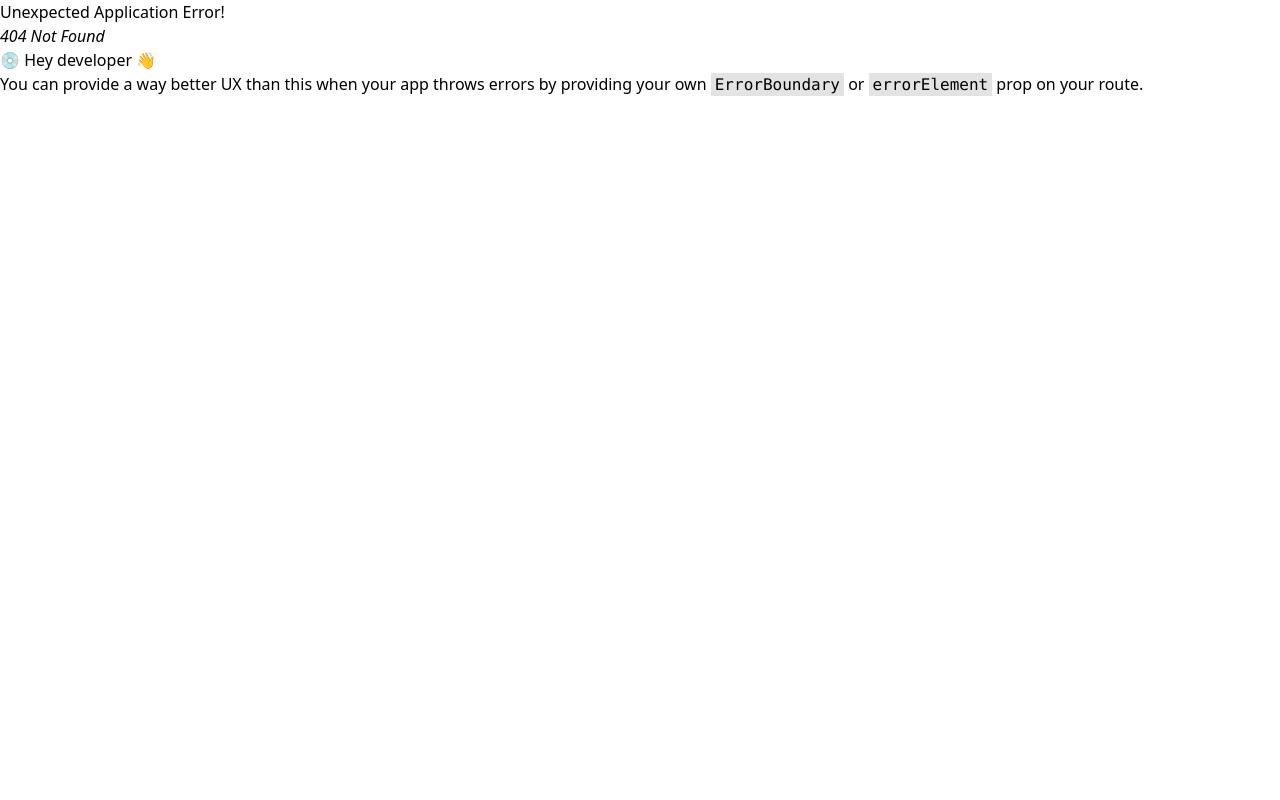
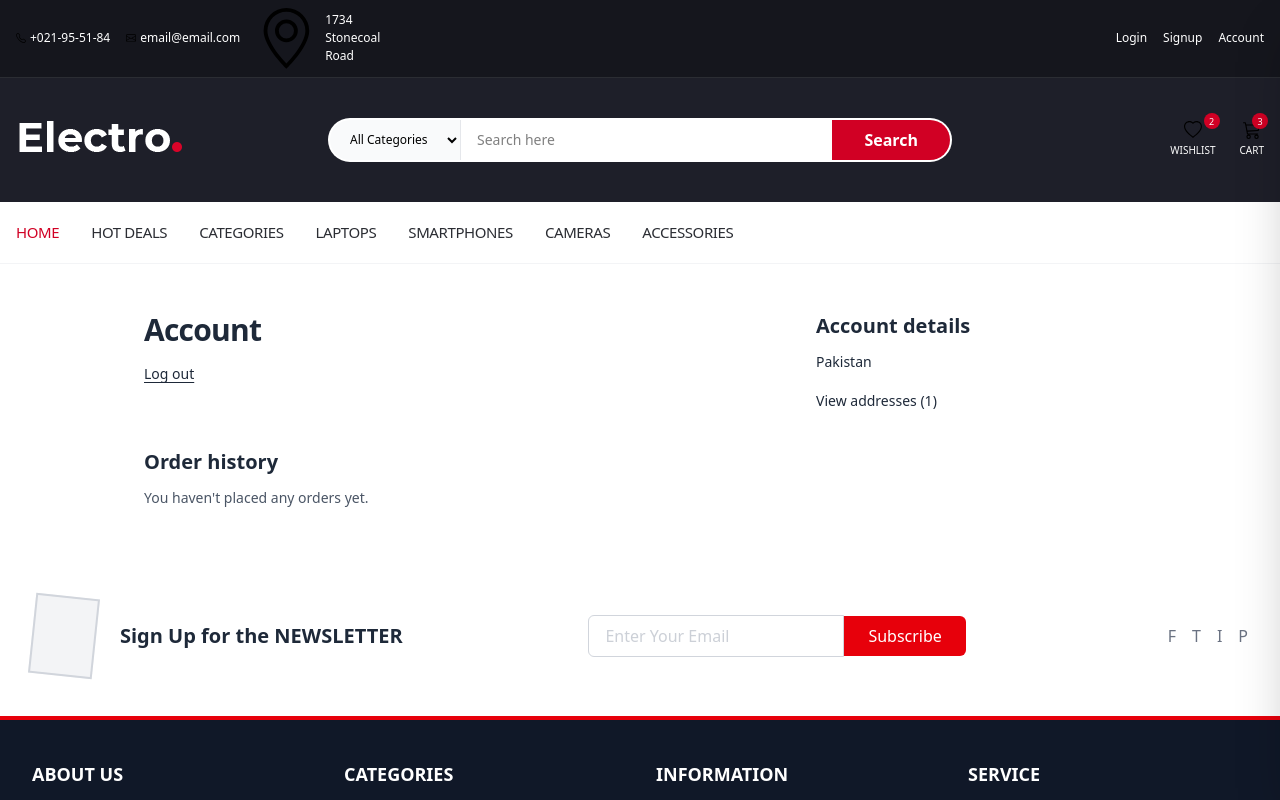
Before and after one commit to HamzaIshfaq123/fullstack-ecommerce-site, a React (Vite) app in the folder Client/: page /account in a window 1280 px wide. Before the commit this address had no page. Shown: the top 800 px of the page. Built offline with nearby package versions, Linux system fonts and the light colour scheme.

Commit message:
Day 11: Login & Signup Components and Account Page Setup ...

```diff
--- a/Client/src/components/Header/Navbar.jsx
+++ b/Client/src/components/Header/Navbar.jsx
@@ -9,8 +9,11 @@ import { faFacebook } from '@fortawesome/free-brands-svg-icons'
 import { Telephone, Envelope, GeoAlt, Heart, Cart3, List, X, ArrowRightCircle } from 'react-bootstrap-icons';
 import { Link } from 'react-router-dom'
 import { Disclosure, DisclosureButton, DisclosurePanel, Menu, MenuButton, MenuItem, MenuItems } from '@headlessui/react'
+import Login from '../Pages/Auth/Login';
+import Signup from '../Pages/Auth/Signup';
 
 const Navbar = ({ onCartToggle }) => {
+    const [authModalType, setAuthModalType] = useState(null); // 'login', 'signup', or null
     const [isMobileMenuOpen, setIsMobileMenuOpen] = useState(false);
     const [isMenuOpen, setIsMenuOpen] = useState(false);
 
@@ -45,11 +48,29 @@ const Navbar = ({ onCartToggle }) => {
             </li> */}
           </ul>
           <ul className="flex gap-4 items-center">
-            <li className="hover:text-[#D10024] cursor-pointer"><span className="text-[#D10024] font-bold">$</span> USD</li>
-            <li className="hover:text-[#D10024] cursor-pointer">My Account</li>
+            <li onClick={() => setAuthModalType('login')} className="hover:text-[#D10024] cursor-pointer"><span className="text-[#D10024] font-bold"></span> Login</li>
+            <li onClick={() => setAuthModalType('signup')} className="hover:text-[#D10024] cursor-pointer">Signup</li>
+            <Link to="/account"><li className="hover:text-[#D10024] cursor-pointer">Account</li></Link>
           </ul>
         </div>
       </div>
+
+      {/* Logic to render based on the string state */}
+      {authModalType === 'login' && (
+        <Login
+          isOpen={true}
+          onClose={() => setAuthModalType(null)}
+          openSignup={() => setAuthModalType('signup')}
+        />
+      )}
+
+      {authModalType === 'signup' && (
+        <Signup
+          isOpen={true}
+          onClose={() => setAuthModalType(null)}
+          openLogin={() => setAuthModalType('login')}
+        />
+      )}
 
       {/* 2. MAIN HEADER - Flex Wrap & Mobile Optimization */}
       <div className="bg-[#1E1F29] py-4 md:py-6">
--- /dev/null
+++ b/Client/src/components/Pages/Account/Account.jsx
@@ -0,0 +1,48 @@
+import React from 'react'
+// import { User, LogOut, Package } from 'lucide-react'; // Optional icons from Lucide React
+
+
+const Account = () => {
+    // Assuming user data would be fetched from context/state
+  const userDetails = {
+    name: 'John Doe', // Not visible in image, but helpful
+    country: 'Pakistan',
+    addressesCount: 1,
+  };
+  return (
+    <div className="container mx-auto px-4 py-12 max-w-5xl">
+      <div className="flex flex-col md:flex-row justify-between gap-12">
+
+        {/* Left Column: Account & Order History */}
+        <div className="flex-1 space-y-16">
+          <section>
+            <h1 className="text-3xl font-semibold text-gray-800 mb-4 tracking-tight">Account</h1>
+            <div className="flex items-center text-sm">
+
+              <a href="/account" className="text-gray-800 underline underline-offset-3">Log out</a>
+            </div>
+          </section>
+
+          <section>
+            <h2 className="text-xl font-semibold text-gray-800 mb-3">Order history</h2>
+            <p className="text-gray-600 text-sm">You haven't placed any orders yet.</p>
+          </section>
+        </div>
+
+        {/* Right Column: Account Details */}
+        <div className="flex-1 md:flex-none md:w-80">
+          <section className="bg-white">
+            <h2 className="text-xl font-semibold text-gray-800 mb-3">Account details</h2>
+            <p className="text-gray-800 text-sm mb-4">{userDetails.country}</p>
+            <a href="/account" className="text-gray-800 hover:underline text-sm">
+              View addresses ({userDetails.addressesCount})
+            </a>
+          </section>
+        </div>
+
+      </div>
+    </div>
+  )
+}
+
+export default Account
--- /dev/null
+++ b/Client/src/components/Pages/Auth/Login.jsx
@@ -0,0 +1,33 @@
+import React from 'react';
+import { createPortal } from 'react-dom';
+
+const Login = ({ isOpen, onClose, openSignup }) => {
+  if (!isOpen) return null;
+
+  return createPortal(
+    <div className="fixed inset-0 z-50 flex items-center justify-center bg-black/50 backdrop-blur-sm">
+      {/* Same w-96 and spacing as Signup.jsx */}
+      <div className="bg-white w-96 p-8 rounded-none shadow-2xl relative flex flex-col justify-center">
+        <button onClick={onClose} className="absolute top-4 right-4 text-gray-400 hover:text-black text-xl">×</button>
+
+        <h2 className="text-xl font-light tracking-widest uppercase mb-8 text-center">Login</h2>
+
+        <form className="flex flex-col gap-5">
+          <input type="email" placeholder="Email Address" className="border-b border-gray-300 py-2 focus:border-black outline-none transition-all text-sm" />
+          <input type="password" placeholder="Password" className="border-b border-gray-300 py-2 focus:border-black outline-none transition-all text-sm" />
+
+          <button className="bg-black text-white py-3 mt-4 text-xs tracking-[0.2em] uppercase hover:bg-zinc-800 transition-colors">
+            Sign In
+          </button>
+        </form>
+
+        <p className="mt-8 text-center text-[11px] text-gray-500 uppercase tracking-wider">
+          New Customer? <span onClick={openSignup} className="text-black cursor-pointer underline underline-offset-4">Create Account</span>
+        </p>
+      </div>
+    </div>,
+    document.getElementById('portal-root')
+  );
+};
+
+export default Login;
--- /dev/null
+++ b/Client/src/components/Pages/Auth/Signup.jsx
@@ -0,0 +1,37 @@
+import React from 'react';
+import { createPortal } from 'react-dom';
+
+const Signup = ({ isOpen, onClose, openLogin }) => {
+  if (!isOpen) return null;
+
+  return createPortal(
+    <div className="fixed inset-0 z-50 flex items-center justify-center bg-black/50 backdrop-blur-sm">
+      {/* Fixed w-96 and min-h-[400px] ensures size equality */}
+      <div className="bg-white w-96 p-8 rounded-none shadow-2xl relative flex flex-col justify-center">
+        <button onClick={onClose} className="absolute top-4 right-4 text-gray-400 hover:text-black text-xl">×</button>
+
+        <h2 className="text-xl font-light tracking-widest uppercase mb-8 text-center">Register</h2>
+
+        <form className="flex flex-col gap-5">
+          <div className="flex gap-2">
+            <input type="text" placeholder="First Name" className="w-1/2 border-b border-gray-300 py-2 focus:border-black outline-none transition-all text-sm" />
+            <input type="text" placeholder="Last Name" className="w-1/2 border-b border-gray-300 py-2 focus:border-black outline-none transition-all text-sm" />
+          </div>
+          <input type="email" placeholder="Email Address" className="border-b border-gray-300 py-2 focus:border-black outline-none transition-all text-sm" />
+          <input type="password" placeholder="Password" className="border-b border-gray-300 py-2 focus:border-black outline-none transition-all text-sm" />
+
+          <button className="bg-black text-white py-3 mt-4 text-xs tracking-[0.2em] uppercase hover:bg-zinc-800 transition-colors">
+            Create Account
+          </button>
+        </form>
+
+        <p className="mt-8 text-center text-[11px] text-gray-500 uppercase tracking-wider">
+          Already a member? <span onClick={openLogin} className="text-black cursor-pointer underline underline-offset-4">Sign In</span>
+        </p>
+      </div>
+    </div>,
+    document.getElementById('portal-root')
+  );
+};
+
+export default Signup;
--- a/Client/src/components/Pages/Cart/Cart.jsx
+++ b/Client/src/components/Pages/Cart/Cart.jsx
@@ -14,7 +14,7 @@ const Cart = ({ isCartOpen, setIsCartOpen }) => {
 
       {/* 2. CART SIDEBAR */}
       <aside className={`
-        fixed top-0 right-0 h-full w-full sm:w-/[400px] bg-white z-/[9998] shadow-2xl
+        fixed top-0 right-0 h-full w-full lg:w-96 sm:w-/[400px] bg-white z-/[9998] shadow-2xl
         transform transition-transform duration-300 z-/[9998] ease-in-out flex flex-col
         ${isCartOpen ? 'translate-x-0' : 'translate-x-full'}
       `}>
--- a/Client/src/main.jsx
+++ b/Client/src/main.jsx
@@ -9,6 +9,7 @@ import Footer from './components/Footer/Footer.jsx'
 import Homepage from './components/Pages/Homepage/Homepage.jsx'
 import Checkout from './components/Pages/Checkout/Checkout.jsx'
 import Layout from './components/Layout/Layout.jsx'
+import Account from './components/Pages/Account/Account.jsx'
 // import './components/styles/font-awesome.min.css'
 
 const router = createBrowserRouter([
@@ -28,6 +29,10 @@ const router = createBrowserRouter([
         path: '/checkout',
         element: <Checkout />
       },
+      {
+        path: '/account',
+        element: <Account />
+      },
     ]
   },
 ]);
```
Also changed, not shown: 2 other files (tests, documents, lock files or other folders).
